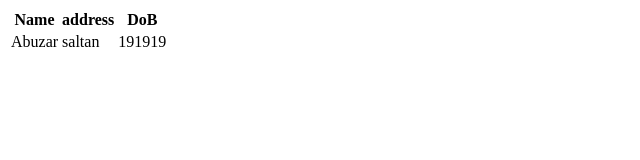
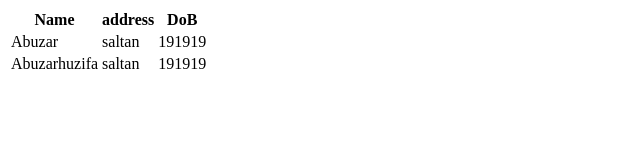
Before and after one commit to Khan-abuzar479/Call-Back, a website: page index.html in a window 1280 px wide. Shown: the whole page, without its empty margins (0-640 px from the left). Drawn offline with Linux system fonts and the light colour scheme.

Commit message:
this is anothter file4

```diff
--- a/index.html
+++ b/index.html
@@ -14,6 +14,11 @@
         <td>saltan</td>
         <td>191919</td>
       </tr>
+      <tr>
+        <td>Abuzarhuzifa</td>
+        <td>saltan</td>
+        <td>191919</td>
+      </tr>
     </table>
   </body>
 </html>
```
